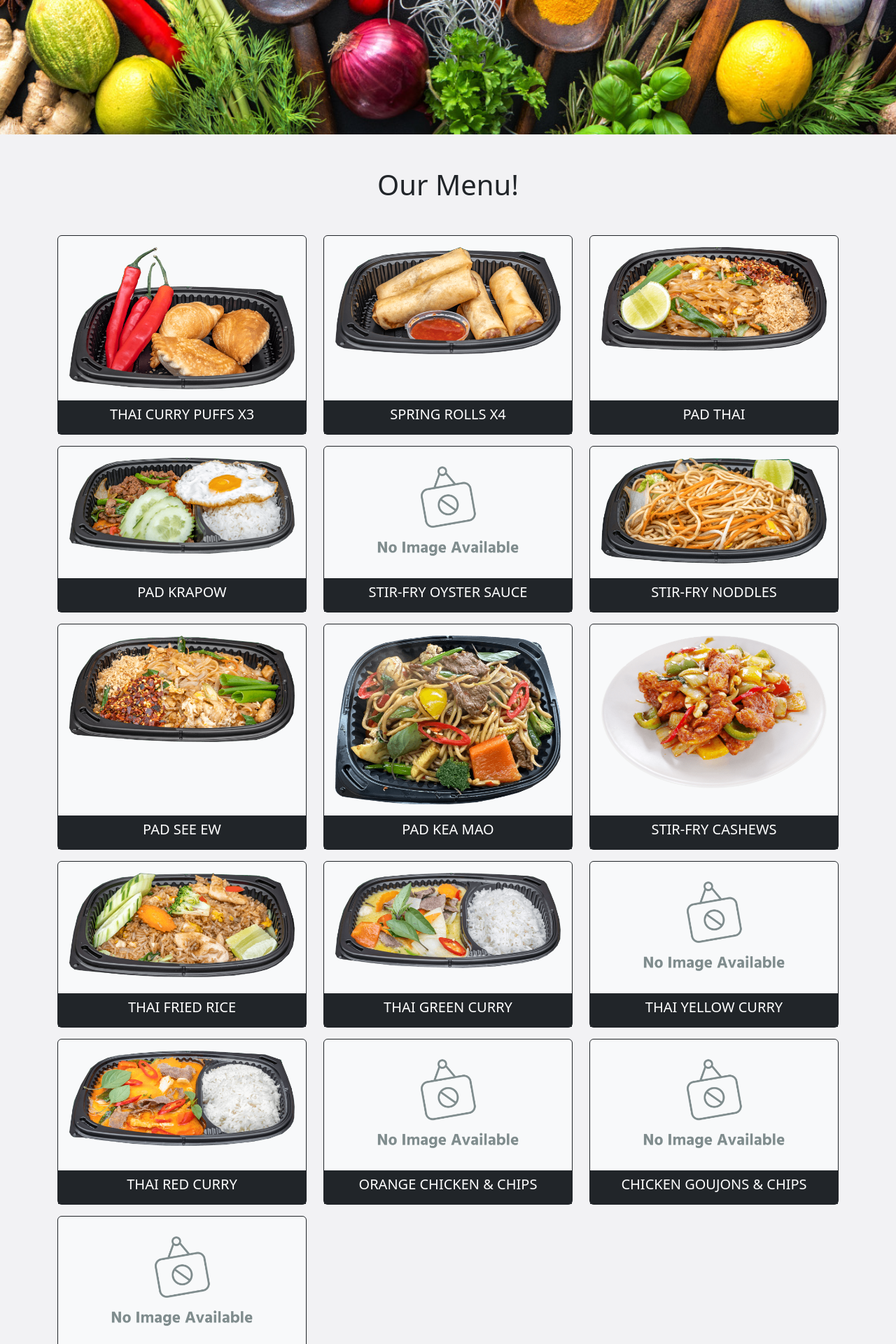
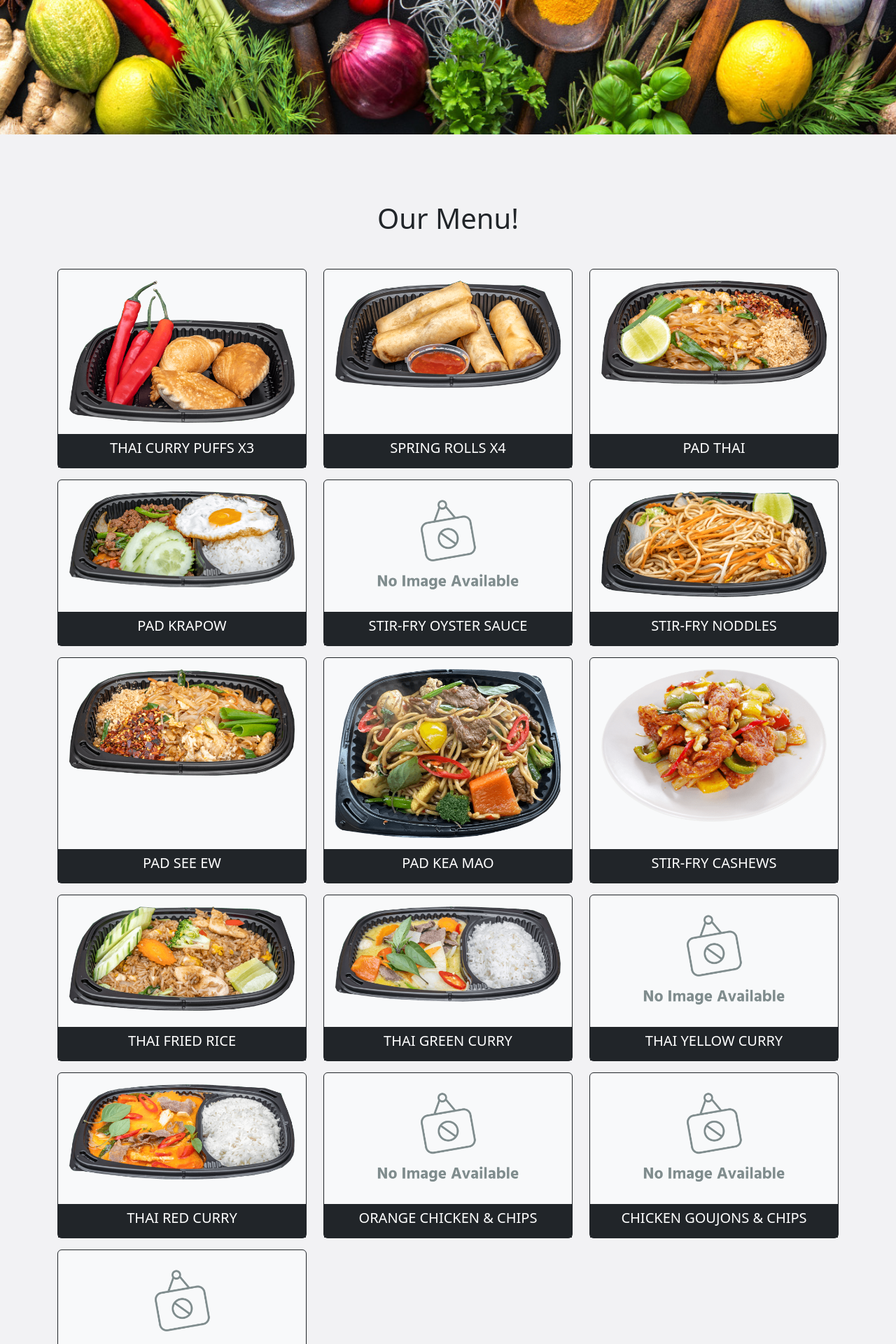
Before and after one commit to maxymo/kaothai-web, a Jekyll site: the page built from index.html, in a window 1280 px wide. Shown: the part 708-2628 px from the top of the page at 70% size. Built offline with Jekyll 4.4.1, drawn with Linux system fonts in a browser that asks for light colours; comment, search, counter and statistics services are not loaded.

Commit message:
fix scroll

```diff
--- a/index.html
+++ b/index.html
@@ -29,7 +29,7 @@
     </div>
 </section>
 
-<section id="menu">
+<section id="menu" class="pt-5">
     <div class="container">
         <h1 class="my-5 text-center">Our Menu!</h1>
 
@@ -90,7 +90,7 @@
     </div>
 </section>
 
-<section id="location">
+<section id="location" class="pt-5">
     <div class="container">
 
         <h1 class="my-5 text-center">Truck Locator</h1>
@@ -101,7 +101,7 @@
     </div>
 </section>
 
-<section id="events">
+<section id="events" class="pt-5">
     <div class="container">
 
         <h1 class="my-5 text-center">Events</h1>
@@ -130,7 +130,7 @@
     </div>
 </section>
 
-<section id="contact">
+<section id="contact" class="pt-5">
     <div class="container">
 
         <h1 class="my-5 text-center">Contact</h1>
```
